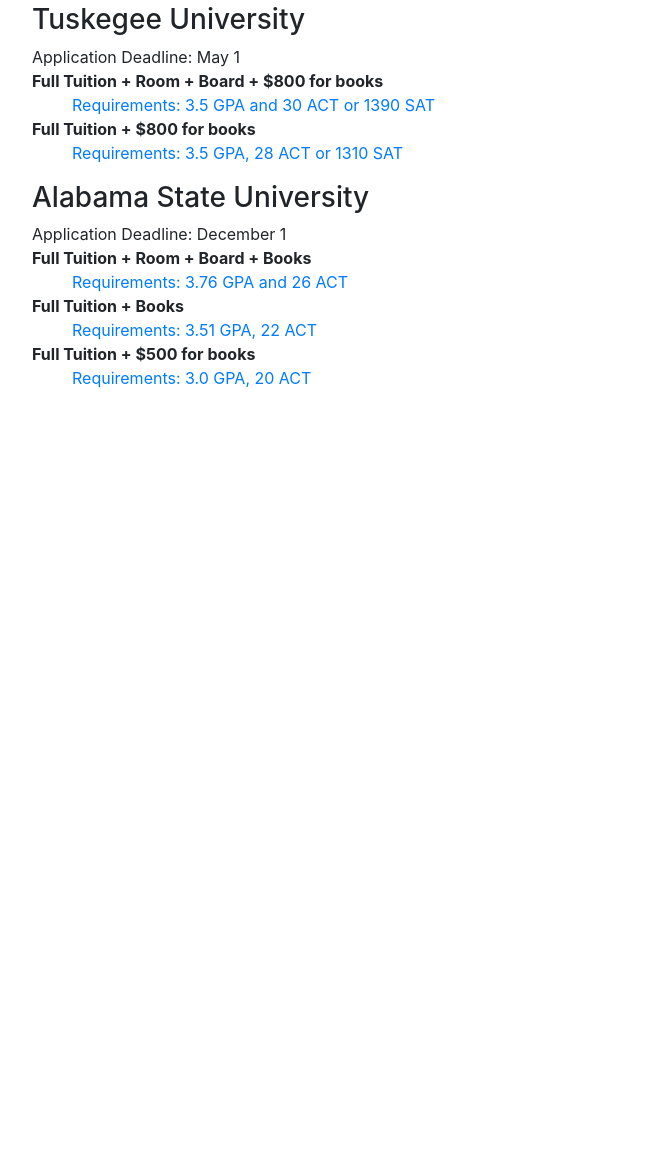
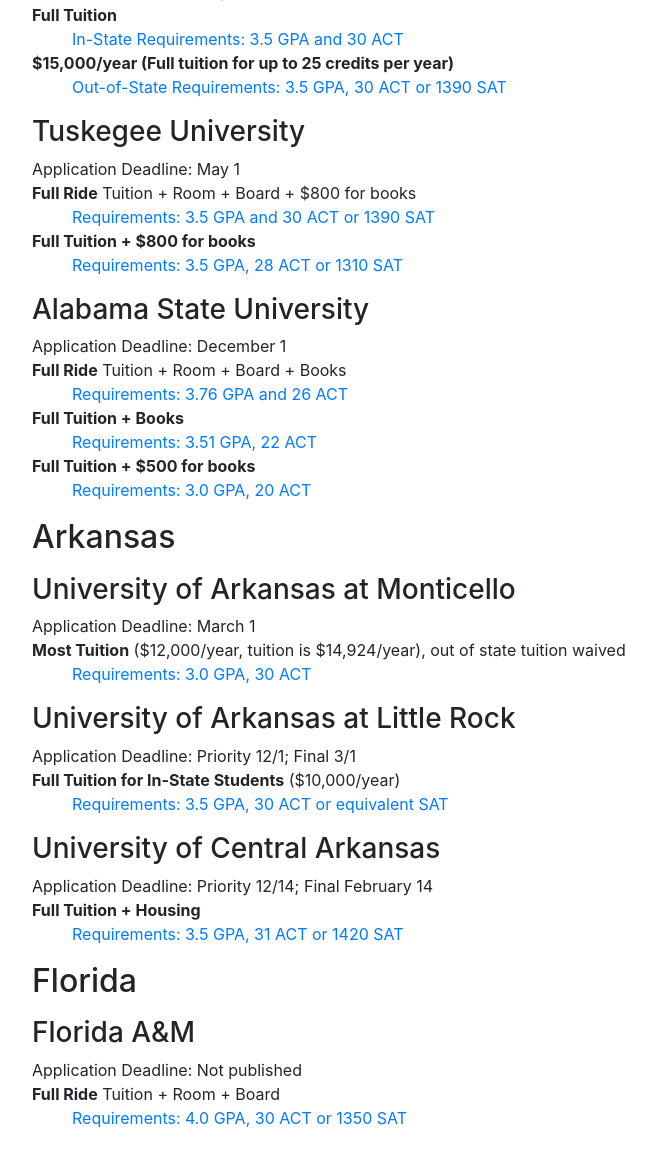
Before and after one commit to CallaJun/automaticfulltuition, a plain HTML site: page index.html in a window 1280 px wide. Shown: the part 1148-2314 px from the top of the page, without its empty margins (3-659 px from the left). Before the commit the page ends 1574 px from the top, so only its background shows below. Drawn offline with Linux system fonts and the light colour scheme.

Commit message:
Additions

```diff
--- a/index.html
+++ b/index.html
@@ -42,6 +42,12 @@
                 <li>
                     <a href="#alabama">Alabama</a>
                 </li>
+                <li>
+                    <a href="#arkansas">Arkansas</a>
+                </li>
+                <li>
+                    <a href="#florida">Florida</a>
+                </li>
             </ul>
         </div>
         <!-- /#sidebar-wrapper -->
@@ -70,7 +76,14 @@
                     <li>Full Tuition: covers the cost of tuition for 4 years</li>
                     <li>Full Ride: covers Tuition, Room, and Board for 4 years (may include other benefits as well)</li>
                     <li>exp:  stipend for experiential learning (internship, study abroad, etc., allowable uses vary by college)</li>
+                    <li>Most Tuition: In certain cases, we have included scholarships that cover most of the cost to attend the institution</li>
                   </ul>
+                </p>
+
+                <p>
+                  Where published, the application deadline for receiving the scholarships is included.
+                  Some deadlines are “Priority” deadlines, so awards after the deadline may still be possible. Some schools give awards on a first-come, first-served basis as funds are available.
+                  Information about school policies can be found on their scholarship websites.
                 </p>
 
                 <p><strong>
@@ -139,7 +152,7 @@
                   <h3>Tuskegee University</h3>
                   Application Deadline: May 1
                   <ul>
-                    <li><strong>Full Tuition + Room + Board + $800 for books</strong></li>
+                    <li><strong>Full Ride</strong> Tuition + Room + Board + $800 for books</li>
                     <ul>
                       <li><a href="https://www.tuskegee.edu/programs-courses/scholarships/freshman-scholarships">Requirements: 3.5 GPA and 30 ACT or 1390 SAT</a></li>
                     </ul>
@@ -154,7 +167,7 @@
                   <h3>Alabama State University</h3>
                   Application Deadline: December 1
                   <ul>
-                    <li><strong>Full Tuition + Room + Board + Books</strong></li>
+                    <li><strong>Full Ride</strong> Tuition + Room + Board + Books</li>
                     <ul>
                       <li><a href="http://www.alasu.edu/cost-aid/types-of-aid/asu-scholarships/asu-academic-scholarships/index.aspx">Requirements: 3.76 GPA and 26 ACT</a></li>
                     </ul>
@@ -171,6 +184,62 @@
 
             </div>
             <!-- /container Alabama -->
+
+            <div class="container-fluid">
+                <h2>Arkansas<a id="arkansas"></a></h2>
+
+                <p>
+                  <h3>University of Arkansas at Monticello</h3>
+                  Application Deadline: March 1
+                  <ul>
+                    <li><strong>Most Tuition</strong> ($12,000/year, tuition is $14,924/year), out of state tuition waived</li>
+                    <ul>
+                      <li><a href="http://www.uamont.edu/pages/financial-aid/institutional-scholarships/">Requirements: 3.0 GPA, 30 ACT</a></li>
+                    </ul>
+                  </ul>
+                </p>
+
+                <p>
+                  <h3>University of Arkansas at Little Rock</h3>
+                  Application Deadline: Priority 12/1; Final 3/1
+                  <ul>
+                    <li><strong>Full Tuition for In-State Students</strong> ($10,000/year)</li>
+                    <ul>
+                      <li><a href="http://ualr.edu/scholarships/testing-scholarship-new-incoming-student-scholarships/">Requirements: 3.5 GPA, 30 ACT or equivalent SAT</a></li>
+                    </ul>
+                  </ul>
+                </p>
+
+                <p>
+                  <h3>University of Central Arkansas</h3>
+                  Application Deadline: Priority 12/14; Final February 14
+                  <ul>
+                    <li><strong>Full Tuition + Housing</strong></li>
+                    <ul>
+                      <li><a href="http://uca.edu/scholarships/prospective-students/">Requirements: 3.5 GPA, 31 ACT or 1420 SAT</a></li>
+                    </ul>
+                  </ul>
+                </p>
+
+              </div>
+              <!-- /container Arkansas -->
+
+              <div class="container-fluid">
+                  <h2>Florida<a id="florida"></a></h2>
+
+                  <p>
+                    <h3>Florida A&M</h3>
+                    Application Deadline: Not published
+                    <ul>
+                      <li><strong>Full Ride</strong> Tuition + Room + Board</li>
+                      <ul>
+                        <li><a href="http://www.famu.edu/index.cfm?Scholarships&DistinguishedScholarsAwardScholarship">Requirements: 4.0 GPA, 30 ACT or 1350 SAT</a></li>
+                      </ul>
+                    </ul>
+                  </p>
+
+                </div>
+                <!-- /container Florida -->
 
         </div>
         <!-- /#page-content-wrapper -->
```
